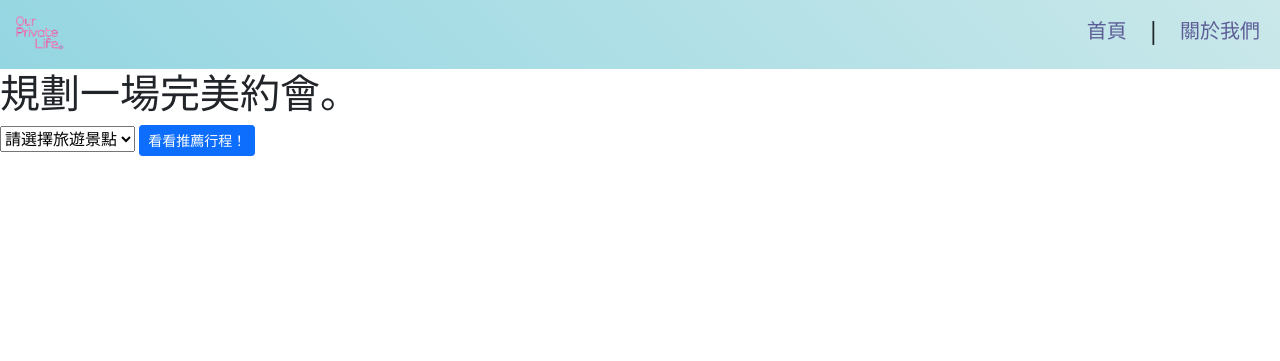
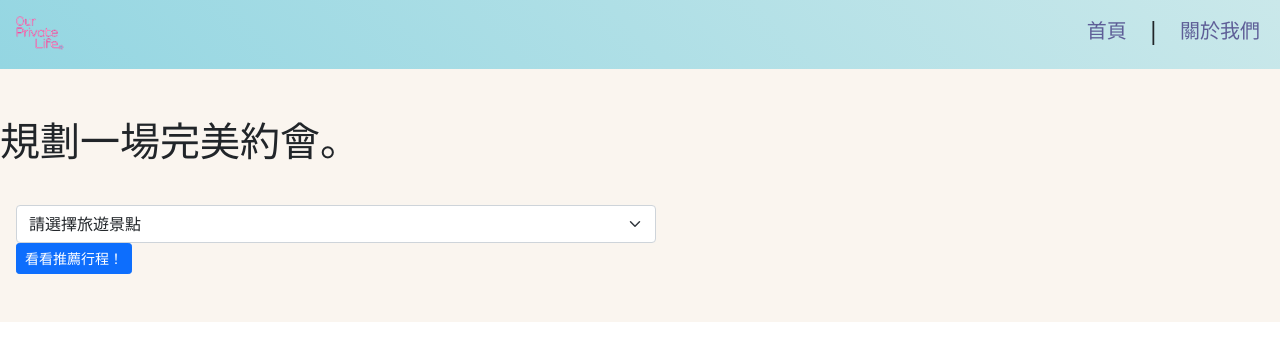
Before and after one commit to zhaungsont/Our-Private-Life, a Flask app: page /dating in a window 1280 px wide. Shown: the top 361 px of the page. Run offline with Flask 2, Linux system fonts and the light colour scheme; parts of the project's set-up code (start-up, migrations or seed data) failed here and were passed over; some web fonts are replaced.

Commit message:
style dating.html

```diff
--- a/static/styles.css
+++ b/static/styles.css
@@ -160,17 +160,42 @@ body{
     /* flex-grow: 10; */
 }
 
+#dating{
+    background-color:rgb(250, 245, 239);
+    padding-top: 3em;
+}
+
+.dating-title{
+    margin-bottom: 1em;
+}
+
+#dating form{
+    margin: 0 1em;
+    width: 50%;
+}
+
 .dating-wrap{
     display: flex;
     justify-content: center;
+    margin-top: 2em;
 }
 
 .dating-left{
     max-width: 50%;
 }
 
+.form-select{
+    display: inline;
+}
+
 .dating-right{
     width: 50%;
+    margin: 0 2em;
+    padding: 1em;
+    border: solid;
+    border-width: 2px;
+    border-color: rgb(165, 194, 248);
+    border-radius: 15px;
 }
 
 .bottom-top{
--- a/templates/dating.html
+++ b/templates/dating.html
@@ -3,10 +3,9 @@
 {% block body %}
 
 <section id="dating">
-    <h1>規劃一場完美約會。</h1>
+    <h1 class="dating-title">規劃一場完美約會。</h1>
     <form onsubmit="handleSubmit()" id="locForm" action="dating" method="post">
-        <div class="dating-wrapper">
-            <select required name="location" id="location">
+            <select class="form-select" required name="location" id="location">
                 <option disabled selected>請選擇旅遊景點</option>
                 <option value="taipei">台北</option>
                 <option value="taichung">台中</option>
@@ -25,28 +24,19 @@
                 {% endif %}
             </ol>
         </div>
-        <div class="dating-right">
-            {% if results %}
+        {% if results %}
+            <div class="dating-right">
                 <h1>有住宿需求？</h1>
+                <p>立刻透過約會助理協助您尋找並下訂一趟完美行程。</p>
                 <button type="button" class="btn btn-lg btn-info">訂房！</button>
-            {% endif %}
-        </div>
+            </div>
+        {% endif %}
     </div>
 
 
 </section>
 
 <script>
-    // document.getElementById("locForm").addEventListener("click", function(event){
-    //     let selected = document.getElementById('location');
-    //     if (selected.value == '請選擇旅遊景點'){
-    //         event.preventDefault()
-    //         alert('請選擇一項景點！')
-    //     } else {
-    //         alert('success');
-    //     }
-
-    // });
 
     function handleSubmit(e){
         let selected = document.getElementById('location');
@@ -56,16 +46,6 @@
         }
     }
 
-    // document.getElementById("submit").addEventListener("click", function(event){
-    //     let form = document.forms[0];
-    //     let selected = form.querySelector('select');
-    //     if (selected.value == '請選擇旅遊景點'){
-    //         form.preventDefault();
-    //         alert('請選擇一項景點！');
-    //     } else {
-    //         alert(selected.value);
-    //     }
-    // });
 
 </script>
 {% endblock %}
```
